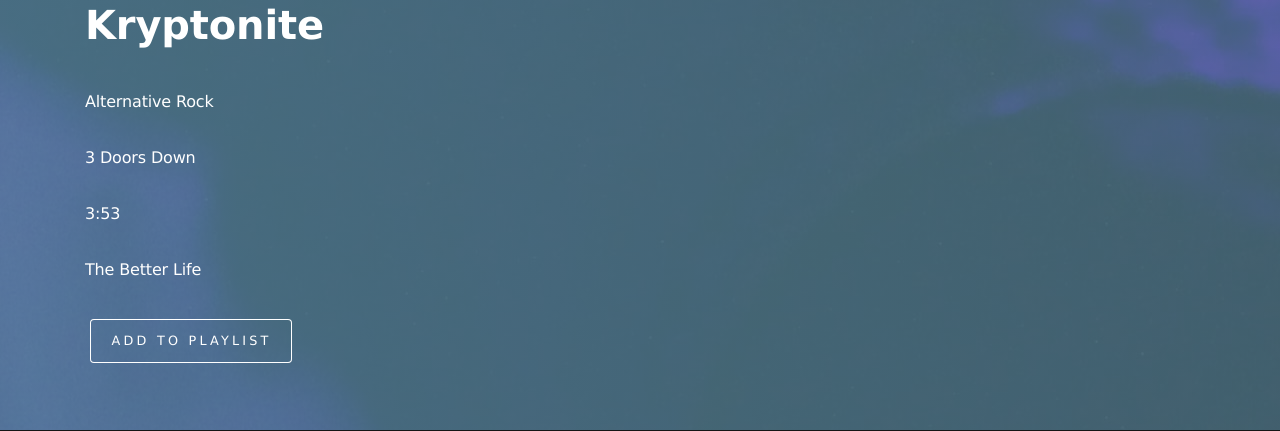
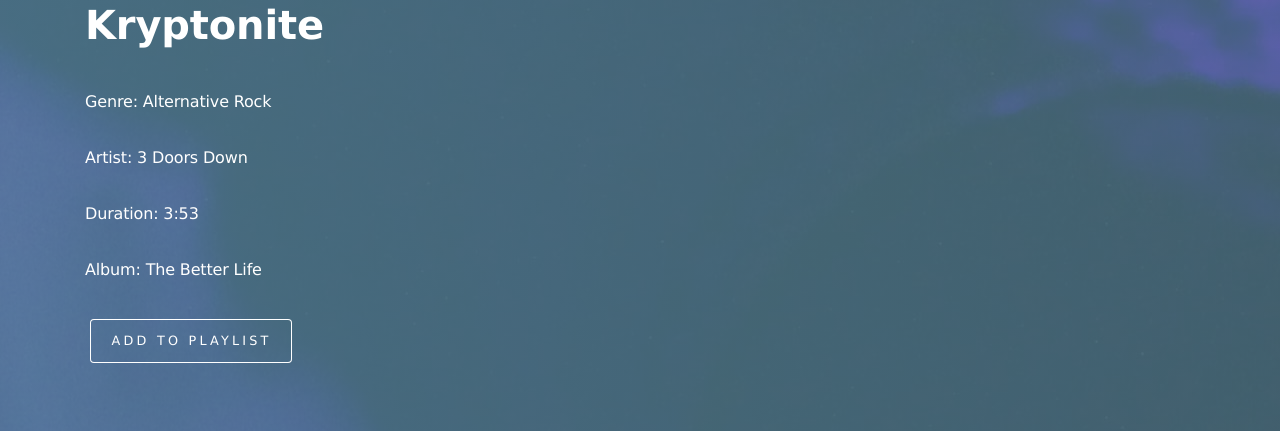
Before and after one commit to MarkNatavio/MusicSearchEngine, a Flask app: page /info/song_id/1 in a window 1280 px wide. Shown: the part 56-487 px from the top of the page. Run offline with Flask 2, Linux system fonts and the light colour scheme; a user stored in the database is signed in; data comes from the database, SQL or seed files in the repository; tables that the repository leaves empty hold one stand-in row (values such as "Sample post"); some libraries are stand-ins or nearby versions.

Commit message:
Final touches to Info Page

```diff
--- a/website/templates/info.html
+++ b/website/templates/info.html
@@ -13,16 +13,19 @@
 {% endblock %}
 {% block content %}
 <h1> {% print(song.song) %}</h1>
-<p> {% print(genres[song.genre-1].genre) %}</p>
-<p> {% print(artists[song.artist-1].artist) %}</p>
-<p> {% print(song.duration) %}</p>
-<p> {% print(albums[song.album-1].album) %}</p>
+<p> Genre: {% print(genres[song.genre-1].genre) %}</p>
+<p> Artist: {% print(artists[song.artist-1].artist) %}</p>
+<p> Duration: {% print(song.duration) %}</p>
+<p> Album: {% print(albums[song.album-1].album) %}</p>
 
 <form method="get">
   <button name="add_to_playlist" value={{ song.song_id }} onclick="return value"> add to playlist </button>
 </form>
 
+<br/>
+
 {% if song.lyrics %}
+  <h3> Lyrics </h3>
   <p> {% print(song.lyrics)%} </p>
 {% endif %}
 
```
